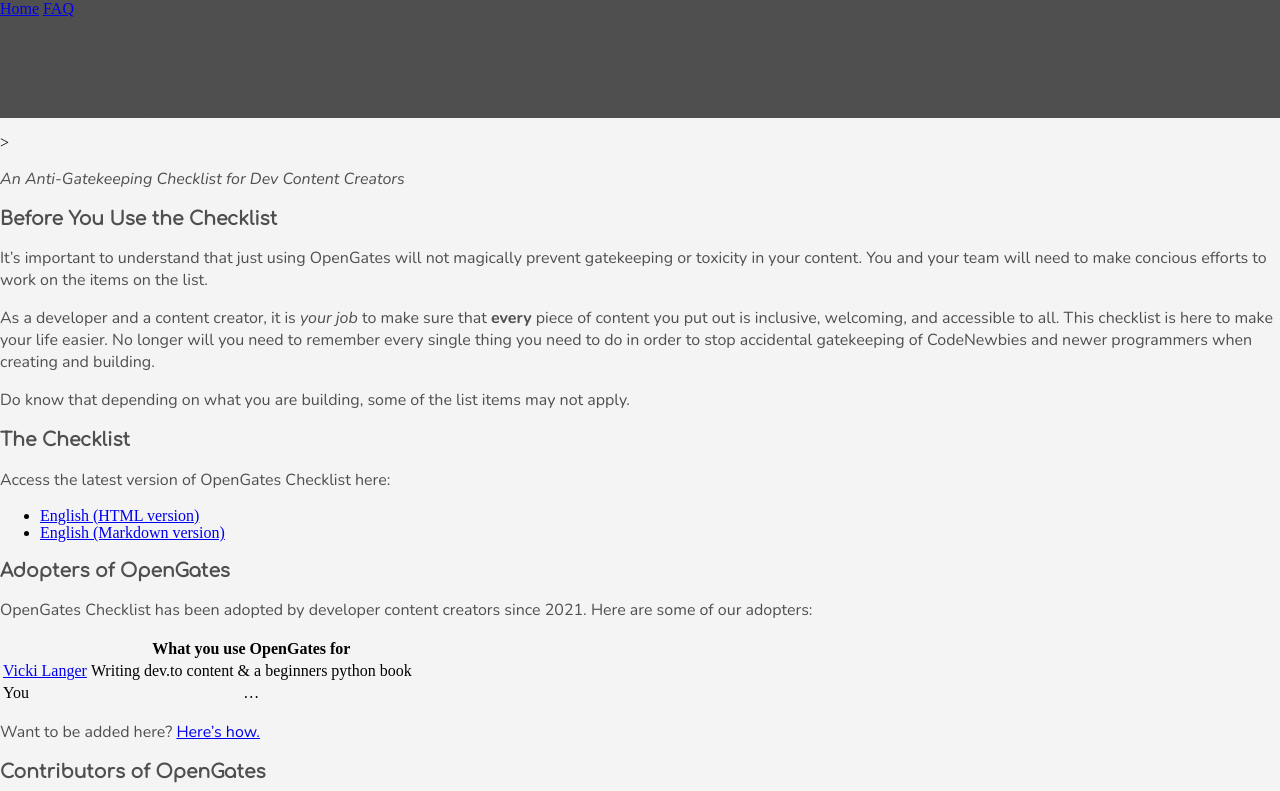
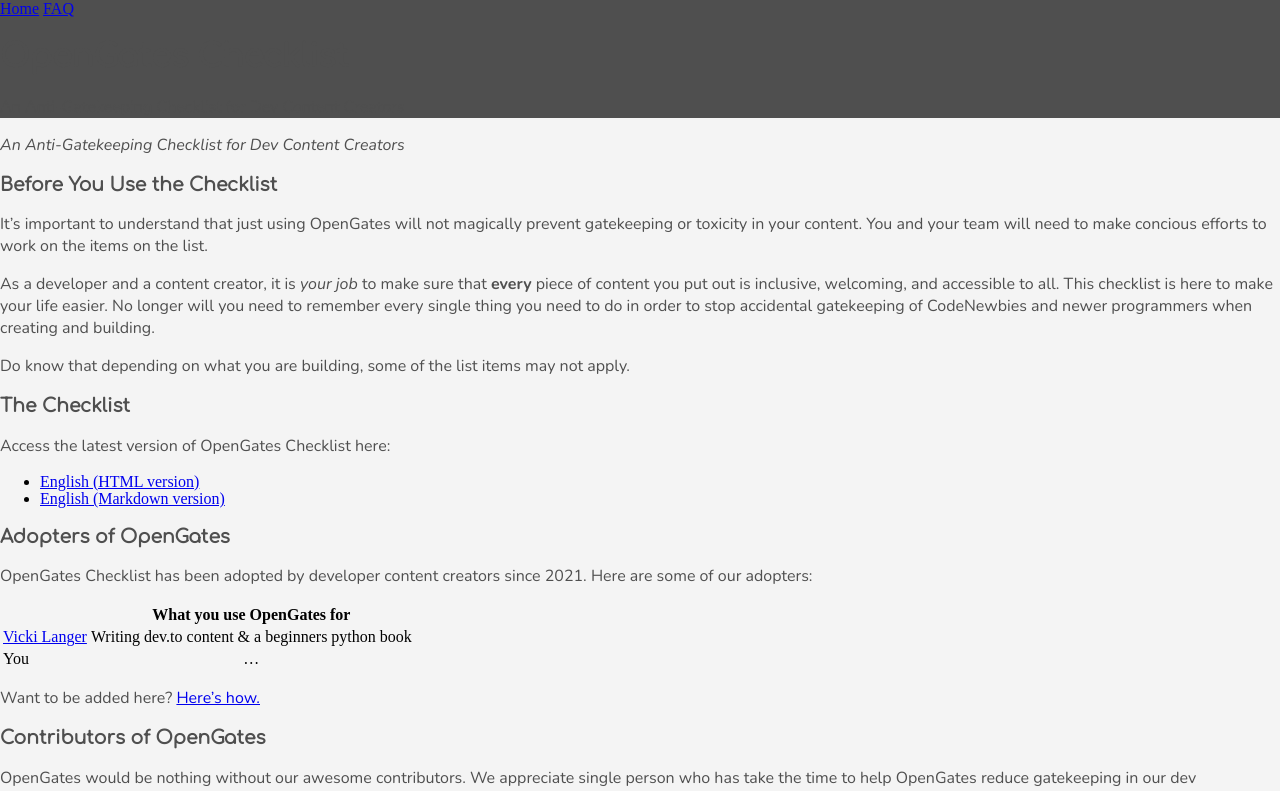
Before and after one commit to VickiLanger/OpenGates, a Jekyll site: the page built from site/home.md, in a window 1280 px wide. Shown: the top 791 px of the page. Built offline with Jekyll 4.4.1, drawn with Linux system fonts in a browser that asks for light colours.

Commit message:
get rid of erroneus <

```diff
--- a/_layouts/page.html
+++ b/_layouts/page.html
@@ -21,7 +21,7 @@
         <p>
             <emphasis>An Anti-Gatekeeping Checklist for Dev Content Creators</emphasis>
         </p>
-    </header>>
+    </header>
     <section>
         {{ content }}
     </section>
```
